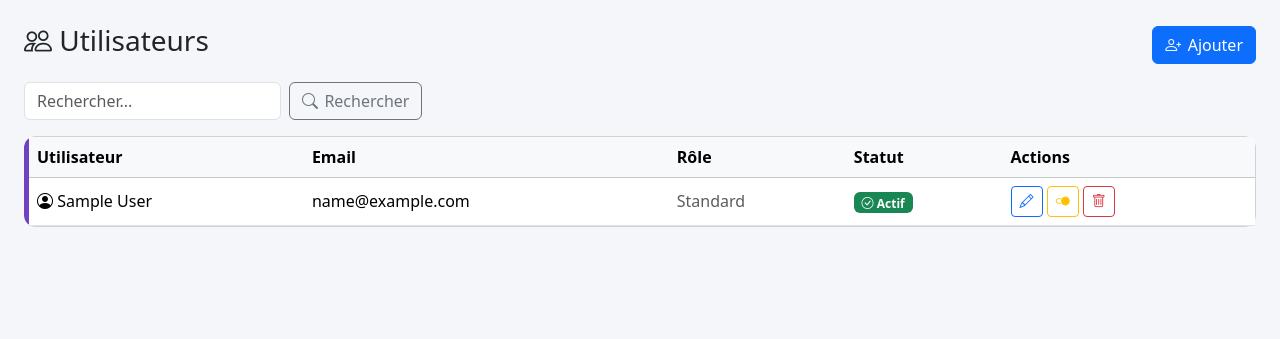
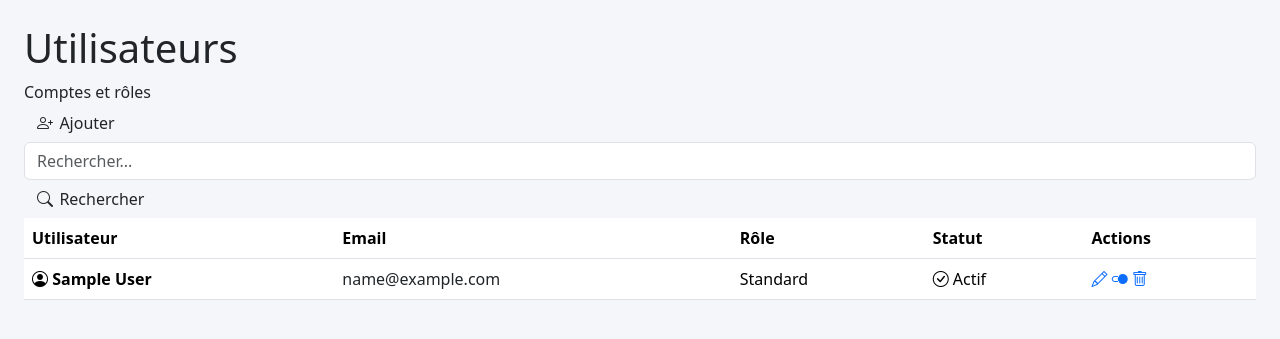
Before and after one commit to monamijer/django-academic, a Django app: page /comptes/utilisateurs/ in a window 1280 px wide. Shown: the part 56-395 px from the top of the page. Run offline with Django 5.2, Linux system fonts and the light colour scheme; a user stored in the database is signed in; tables that the repository leaves empty hold one stand-in row (values such as "Sample post"); some libraries are stand-ins or nearby versions.

Commit message:
feat: update comptes/templates/comptes/liste_utilisateur.html

```diff
--- a/comptes/templates/comptes/liste_utilisateurs.html
+++ b/comptes/templates/comptes/liste_utilisateurs.html
@@ -1,34 +1,32 @@
 {% extends "base.html" %}
 {% block titre %}Utilisateurs{% endblock %}
 {% block contenu %}
-<div class="d-flex justify-content-between align-items-center mb-3">
-  <h3><i class="bi bi-people"></i> Utilisateurs</h3>
-  <a href="{% url 'comptes:creer_utilisateur' %}" class="btn btn-primary btn-icon"><i class="bi bi-person-plus"></i> Ajouter</a>
+<div class="page-head">
+  <div><h1>Utilisateurs</h1><div class="subtitle">Comptes et rôles</div></div>
+  <a href="{% url 'comptes:creer_utilisateur' %}" class="btn btn-brand btn-icon"><i class="bi bi-person-plus"></i> Ajouter</a>
 </div>
-<form method="get" class="row g-2 mb-3 no-print">
-  <div class="col-auto"><input type="text" name="q" value="{{ q }}" class="form-control" placeholder="Rechercher..."></div>
-  <div class="col-auto"><button class="btn btn-outline-secondary btn-icon"><i class="bi bi-search"></i> Rechercher</button></div>
+<form method="get" class="filter-bar no-print">
+  <input type="text" name="q" value="{{ q }}" class="form-control" placeholder="Rechercher...">
+  <button class="btn btn-outline-brand btn-icon"><i class="bi bi-search"></i> Rechercher</button>
 </form>
-<div class="card section-utilisateurs">
-  <div class="table-responsive">
-    <table class="table table-hover mb-0 align-middle">
-      <thead class="table-light"><tr><th>Utilisateur</th><th>Email</th><th>Rôle</th><th>Statut</th><th class="no-print">Actions</th></tr></thead>
+<div class="panel table-panel">
+  <table class="table mb-0">
+    <thead><tr><th>Utilisateur</th><th>Email</th><th>Rôle</th><th>Statut</th><th class="no-print">Actions</th></tr></thead>
     <tbody>
       {% for u in utilisateurs %}
       <tr>
-          <td><i class="bi bi-person-circle"></i> {{ u.get_full_name|default:u.username }}</td>
-          <td>{{ u.email|default:"—" }}</td>
-          <td>{% if u.est_administrateur %}<span class="badge bg-warning text-dark">Administrateur</span>{% else %}{% for g in u.groups.all %}<span class="badge bg-secondary">{{ g.name }}</span>{% empty %}<span class="text-muted">Standard</span>{% endfor %}{% endif %}</td>
-          <td>{% if u.est_actif_compte %}<span class="badge bg-success"><i class="bi bi-check-circle"></i> Actif</span>{% else %}<span class="badge bg-danger"><i class="bi bi-slash-circle"></i> Désactivé</span>{% endif %}</td>
+        <td style="font-weight:600;"><i class="bi bi-person-circle" style="color:var(--muted);"></i> {{ u.get_full_name|default:u.username }}</td>
+        <td style="color:var(--muted);">{{ u.email|default:"—" }}</td>
+        <td>{% if u.est_administrateur %}<span class="tag tag-warn">Administrateur</span>{% else %}{% for g in u.groups.all %}<span class="tag tag-muted">{{ g.name }}</span>{% empty %}<span style="color:var(--muted);">Standard</span>{% endfor %}{% endif %}</td>
+        <td>{% if u.est_actif_compte %}<span class="tag tag-ok"><i class="bi bi-check-circle"></i> Actif</span>{% else %}<span class="tag tag-bad"><i class="bi bi-slash-circle"></i> Désactivé</span>{% endif %}</td>
         <td class="no-print">
-            <a href="{% url 'comptes:modifier_utilisateur' u.pk %}" class="btn btn-sm btn-outline-primary" title="Modifier"><i class="bi bi-pencil"></i></a>
-            <a href="{% url 'comptes:basculer_activation' u.pk %}" class="btn btn-sm btn-outline-warning" title="Activer/Désactiver"><i class="bi bi-toggle2-on"></i></a>
-            <a href="{% url 'comptes:supprimer_utilisateur' u.pk %}" class="btn btn-sm btn-outline-danger" title="Supprimer"><i class="bi bi-trash"></i></a>
+          <a href="{% url 'comptes:modifier_utilisateur' u.pk %}" class="icon-btn" title="Modifier"><i class="bi bi-pencil"></i></a>
+          <a href="{% url 'comptes:basculer_activation' u.pk %}" class="icon-btn" title="Activer/Désactiver"><i class="bi bi-toggle2-on"></i></a>
+          <a href="{% url 'comptes:supprimer_utilisateur' u.pk %}" class="icon-btn danger" title="Supprimer"><i class="bi bi-trash"></i></a>
         </td>
       </tr>
-        {% empty %}<tr><td colspan="5" class="text-center text-muted py-4">Aucun utilisateur trouvé.</td></tr>{% endfor %}
+      {% empty %}<tr><td colspan="5" class="text-center" style="color:var(--muted); padding:2rem;">Aucun utilisateur trouvé.</td></tr>{% endfor %}
     </tbody>
   </table>
 </div>
-</div>
 {% endblock %}
```
Lines whose indentation alone changed are shown as unchanged.
